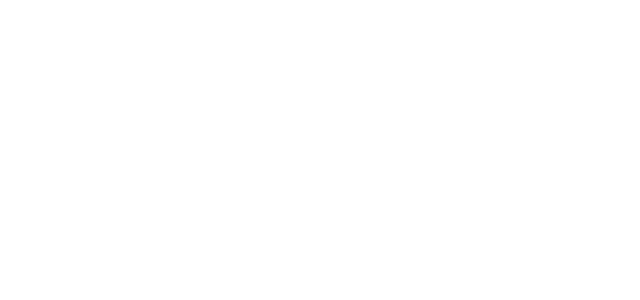
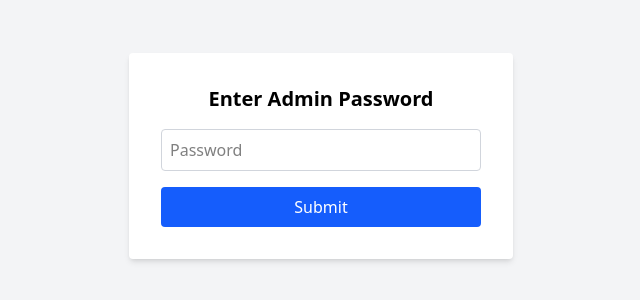
Before and after one commit to Cramon001/hypertech, a React (Vite) app: page /admin in a window 1280 px wide. Before the commit this address had no page. Shown: the part 244-544 px from the top of the page, without its empty margins (319-959 px from the left). Built offline with nearby package versions, Linux system fonts and the light colour scheme.

Commit message:
Add vercel.json for client-side routing and new components

```diff
--- a/src/App.jsx
+++ b/src/App.jsx
@@ -5,13 +5,14 @@
 import Connect from "./componets/Connect";
 import Error from "./componets/Error";
 import AdminPage from "./componets/AdminPage";
+import Passwordpage from "./componets/Passwordpage";
+
 function App() {
   return (
     <Routes>
       <Route index element={<Homepage />} />
       <Route path="connect" element={<Connect />} />
-      <Route path="error" element={<Error />} />
-      <Route path="ad" element={<AdminPage />} />
+      <Route path="admin" element={<Passwordpage />} />
     </Routes>
   );
 }
--- a/src/componets/AdminPage.jsx
+++ b/src/componets/AdminPage.jsx
@@ -8,7 +8,7 @@
   useEffect(() => {
     const fetchData = async () => {
       try {
-        const res = await fetch("https://lol-ep0y.onrender.com");
+        const res = await fetch("https://electric-eel.onrender.com/");
         const data = await res.json();
         setSubmissions(data.reverse());
       } catch (err) {
--- /dev/null
+++ b/src/componets/Passwordpage.jsx
@@ -0,0 +1,49 @@
+import React, { useState } from "react";
+import AdminPage from "./AdminPage";
+
+const Passwordpage = () => {
+  const [password, setPassword] = useState("");
+  const [isAuthenticated, setIsAuthenticated] = useState(false);
+  const correctPassword = "404010"; // Replace this with your desired password
+
+  const handleSubmit = (e) => {
+    e.preventDefault();
+    if (password === correctPassword) {
+      setIsAuthenticated(true);
+    } else {
+      alert("Incorrect password");
+    }
+  };
+
+  if (isAuthenticated) {
+    return <AdminPage />;
+  }
+
+  return (
+    <div className="flex items-center justify-center min-h-screen bg-gray-100">
+      <form
+        onSubmit={handleSubmit}
+        className="bg-white p-8 rounded shadow-md w-full max-w-sm"
+      >
+        <h2 className="text-xl font-bold mb-4 text-center">
+          Enter Admin Password
+        </h2>
+        <input
+          type="password"
+          value={password}
+          onChange={(e) => setPassword(e.target.value)}
+          placeholder="Password"
+          className="w-full p-2 border border-gray-300 rounded mb-4"
+        />
+        <button
+          type="submit"
+          className="w-full bg-blue-600 text-white p-2 rounded hover:bg-blue-500"
+        >
+          Submit
+        </button>
+      </form>
+    </div>
+  );
+};
+
+export default Passwordpage;
```
Also changed, not shown: vercel.json (added), 1 other file (tests, documents, lock files or other folders).
